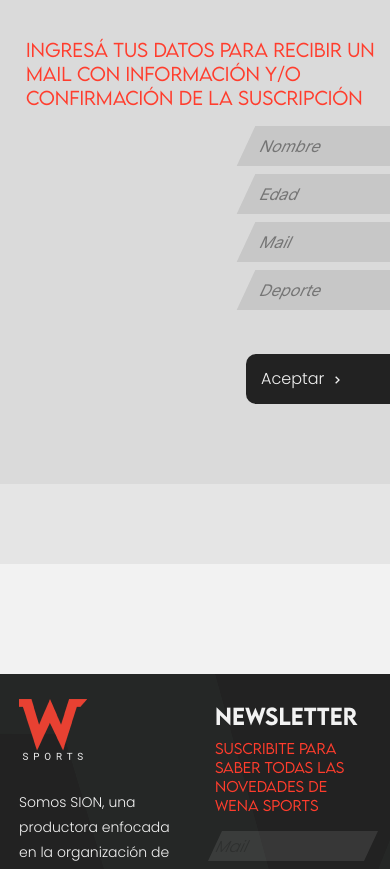
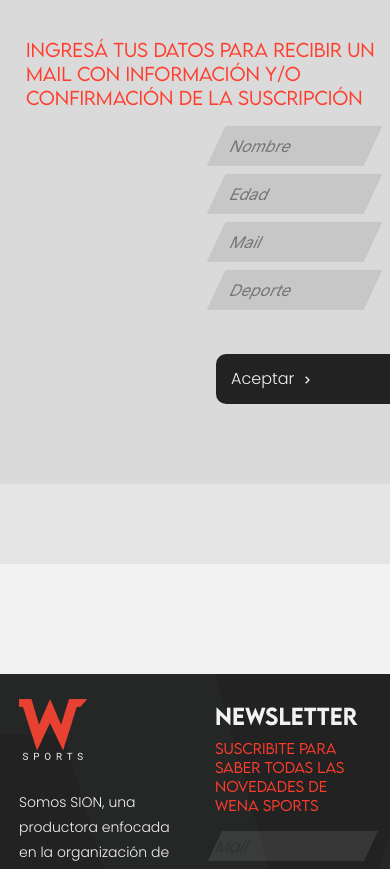
Before and after one commit to matiasjgelpi/Wena_Sports, a React (Create React App) app: page /category/eventos in a window 390 px wide. Shown: the part 1240-2109 px from the top of the page. Built offline with nearby package versions, Linux system fonts and the light colour scheme.

Commit message:
modifico responsive

```diff
--- a/src/App.css
+++ b/src/App.css
@@ -410,7 +410,7 @@
             width: 200px; } }
       @media (max-width: 993px) {
         .eventos-container .form-container .form {
-          margin-left: 220px;
+          margin-left: 190px;
           margin-right: 0;
           width: 43%; } }
     @media (max-width: 730px) {
```
